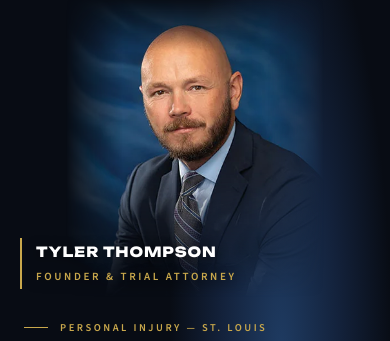
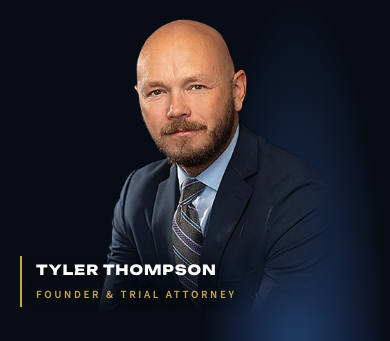
Before and after one commit to josephs308/claudejoey, a plain HTML site: page index.html in a window 390 px wide. Shown: the part 133-474 px from the top of the page. Drawn offline with Linux system fonts and the light colour scheme.

Commit message:
Use a cutout of Tyler's headshot in the hero
The studio backdrop is removed so he stands on the dark hero like the
Kessler portrait, anchored to the bottom with his head beside the
headline. A 2x sharpened WebP keeps him crisp at hero size, with the
original-size PNG as a fallback.

Co-Authored-By: Claude Opus 5.5 <noreply@anthropic.com>
Claude-Session: https://claude.ai/code/session_01D1pX4b9j6HsaBZ5acdKKPt

```diff
--- a/assets/css/site.css
+++ b/assets/css/site.css
@@ -56,7 +56,7 @@ section[id],form[id]{scroll-margin-top:100px}
 .menu-btn{display:none;margin-left:auto;background:none;border:1px solid rgba(255,255,255,.3);color:#fff;padding:9px 14px;font:inherit;font-size:13px;font-weight:600;letter-spacing:.1em;text-transform:uppercase;cursor:pointer}
 
 /* hero (Kessler) */
-.hero{position:relative;overflow:hidden;color:#fff;background:radial-gradient(ellipse 34% 56% at 72% 36%,#1f3c63 0%,#13213a 46%,var(--black) 84%)}
+.hero{position:relative;overflow:hidden;color:#fff;background:radial-gradient(ellipse 30% 52% at 76% 42%,#24456f 0%,#142440 44%,var(--black) 82%)}
 .hero::after{content:"";position:absolute;left:0;right:0;bottom:0;height:90px;z-index:1;background:linear-gradient(180deg,rgba(8,12,20,0),var(--black));pointer-events:none}
 .hero-inner{position:relative;z-index:2;display:grid;grid-template-columns:minmax(0,1fr) minmax(0,.9fr);align-items:center;min-height:min(720px,calc(100vh - 110px))}
 .hero-copy{padding:48px 0 64px}
@@ -81,8 +81,8 @@ section[id],form[id]{scroll-margin-top:100px}
 .hero-form .note a{color:var(--ink);font-weight:600;text-decoration:none;white-space:nowrap}
 .hero-photo{position:absolute;top:0;right:0;bottom:0;width:50%;z-index:1;pointer-events:none}
 .hero-photo picture{display:contents}
-.hero-photo img{position:absolute;top:24px;right:7%;height:min(640px,calc(100% - 24px));width:auto;max-width:none;-webkit-mask-image:linear-gradient(180deg,transparent 0,#000 12%,#000 64%,transparent 100%),linear-gradient(90deg,transparent 0,#000 26%,#000 72%,transparent 100%);-webkit-mask-composite:source-in;mask-image:linear-gradient(180deg,transparent 0,#000 12%,#000 64%,transparent 100%),linear-gradient(90deg,transparent 0,#000 26%,#000 72%,transparent 100%);mask-composite:intersect}
-.hero-name{position:absolute;left:18%;bottom:76px;z-index:2;border-left:2px solid var(--gold);padding:2px 0 2px 14px;text-shadow:0 2px 12px rgba(0,0,0,.6)}
+.hero-photo img{position:absolute;right:max(0px,calc(50vw - 700px));bottom:0;height:min(640px,calc(100% - 52px),46vw);width:auto;max-width:none;-webkit-mask-image:linear-gradient(180deg,#000 74%,transparent 100%),linear-gradient(90deg,#000 84%,transparent 100%);-webkit-mask-composite:source-in;mask-image:linear-gradient(180deg,#000 74%,transparent 100%),linear-gradient(90deg,#000 84%,transparent 100%);mask-composite:intersect}
+.hero-name{position:absolute;left:4%;bottom:76px;z-index:2;border-left:2px solid var(--gold);padding:2px 0 2px 14px;text-shadow:0 2px 12px rgba(0,0,0,.6)}
 .hero-name b{display:block;font-family:var(--display);font-size:16px;font-weight:800;letter-spacing:.06em;text-transform:uppercase;color:#fff}
 .hero-name span{display:block;margin-top:4px;font-size:11px;font-weight:600;letter-spacing:.24em;text-transform:uppercase;color:var(--gold)}
 
@@ -327,8 +327,8 @@ footer address{font-style:normal}
   .nav-open .menu a{padding:14px 0;border-bottom:1px solid #253347;font-size:14px}
   .hero-inner{grid-template-columns:1fr;min-height:0}
   .hero-copy{padding:36px 0 56px}
-  .hero-photo{position:relative;width:auto;height:380px}
-  .hero-photo img{top:0;left:50%;right:auto;transform:translateX(-50%);height:380px;-webkit-mask-image:linear-gradient(180deg,transparent 0,#000 18%,#000 58%,transparent 100%),linear-gradient(90deg,transparent 0,#000 22%,#000 78%,transparent 100%);mask-image:linear-gradient(180deg,transparent 0,#000 18%,#000 58%,transparent 100%),linear-gradient(90deg,transparent 0,#000 22%,#000 78%,transparent 100%)}
+  .hero-photo{position:relative;width:auto;height:380px;margin-top:8px}
+  .hero-photo img{left:50%;right:auto;transform:translateX(-50%);height:360px}
   .hero-name{left:24px;bottom:14px}
   .contact .wrap,.faq .wrap,.pbody .wrap{grid-template-columns:1fr;gap:40px}
   .aside{position:static}
@@ -350,7 +350,7 @@ footer address{font-style:normal}
   .hero h1{font-size:40px}
   .hero-pg h1{font-size:33px}
   .proof{font-size:12.5px}
-  .hero-photo{height:300px}
+  .hero-photo{height:310px}
   .hero-photo img{height:300px}
   .hero-name{left:20px;bottom:8px}
   .hero-name b{font-size:14px}
--- a/index.html
+++ b/index.html
@@ -21,7 +21,7 @@
 <link rel="preload" href="assets/fonts/source-serif.woff2" as="font" type="font/woff2" crossorigin>
 <link rel="preload" href="assets/fonts/source-sans.woff2" as="font" type="font/woff2" crossorigin>
 <link rel="preload" href="assets/fonts/unbounded.woff2" as="font" type="font/woff2" crossorigin>
-<link rel="preload" as="image" href="assets/img/tyler-thompson.webp" type="image/webp" fetchpriority="high">
+<link rel="preload" as="image" href="assets/img/tyler-cutout.webp" type="image/webp" fetchpriority="high">
 <link rel="stylesheet" href="assets/css/site.css">
 <script type="application/ld+json">
 {
@@ -182,7 +182,7 @@
 
 <section class="hero" aria-labelledby="hero-h">
   <div class="hero-photo">
-    <picture><source type="image/webp" srcset="assets/img/tyler-thompson.webp"><img src="assets/img/tyler-thompson.jpg" width="400" height="465" alt="Tyler Thompson, founder of Thompson Law STL" fetchpriority="high" decoding="async"></picture>
+    <picture><source type="image/webp" srcset="assets/img/tyler-cutout.webp"><img src="assets/img/tyler-cutout.png" width="400" height="427" alt="Tyler Thompson, founder of Thompson Law STL" fetchpriority="high" decoding="async"></picture>
     <div class="hero-name"><b>Tyler Thompson</b><span>Founder &amp; Trial Attorney</span></div>
   </div>
   <div class="wrap hero-inner">
```
Also changed, not shown: car-accidents.html (+2 -2 lines), dog-bites.html (+2 -2 lines), medical-malpractice.html (+2 -2 lines), motorcycle-accidents.html (+2 -2 lines), slip-and-fall.html (+2 -2 lines), truck-accidents.html (+2 -2 lines), workplace-injuries.html (+2 -2 lines), wrongful-death.html (+2 -2 lines), assets/img/tyler-cutout.png (added), assets/img/tyler-cutout.webp (added), s4/chat-d.png, s4/menu-m.png.
